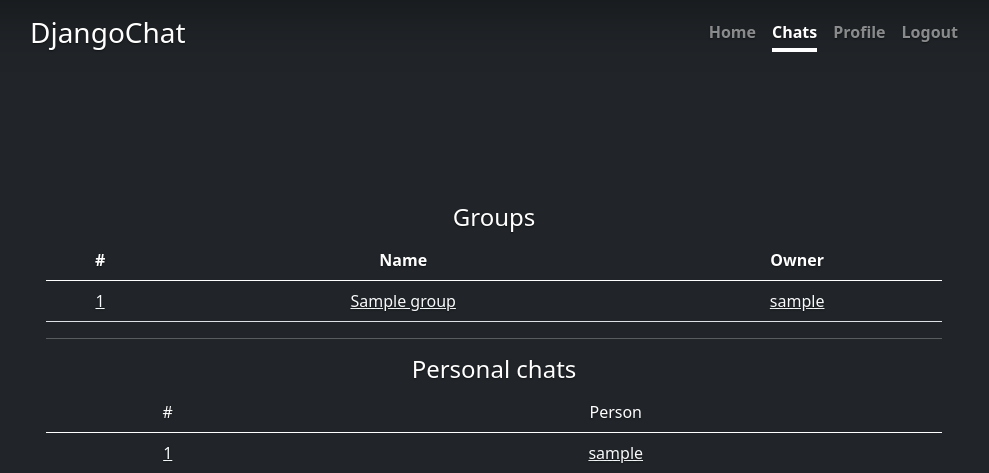
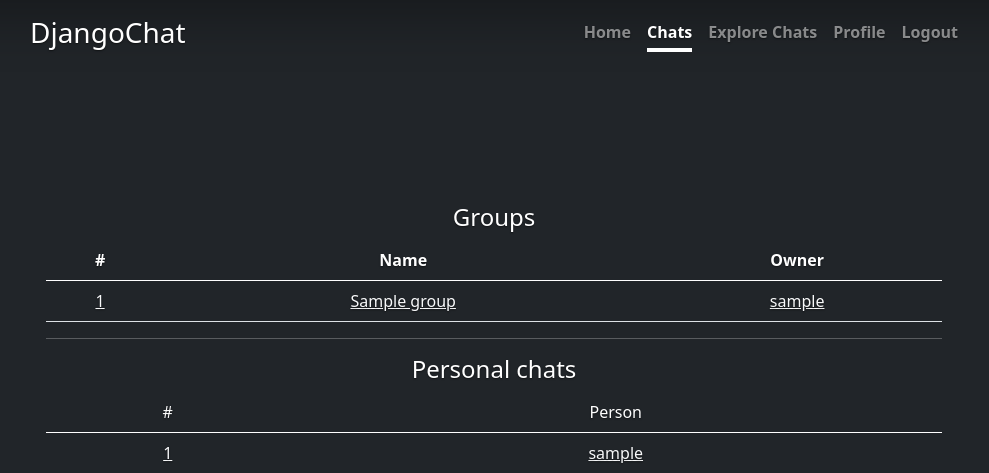
Before and after one commit to Chenger1/DjangoChatMessenger, a Django app: page /groups/ in a window 1280 px wide. Shown: the top 473 px of the page, without its empty margins (146-1135 px from the left). Run offline with Django 3.2, Linux system fonts and the light colour scheme; a user stored in the database is signed in; tables that the repository leaves empty hold one stand-in row (values such as "Sample post"); parts of the project's set-up code (start-up, migrations or seed data) failed here and were passed over; some libraries are stand-ins or nearby versions.

Commit message:
Add list of all chats

```diff
--- a/chat/chat_app/templates/chats/groups.html
+++ b/chat/chat_app/templates/chats/groups.html
@@ -32,6 +32,7 @@
         {% endfor %}
     </tbody>
 </table>
+{% if chats %}
 <hr>
 <h4>Personal chats</h4>
 <table class="table" style="color: white;">
@@ -56,6 +57,7 @@
         {% endfor %}
     </tbody>
 </table>
+{% endif %}
 <hr>
 <form method="post" action="{% url 'chat_app:create_group_view' %}">
     {% csrf_token %}
--- a/chat/chat_app/templates/index.html
+++ b/chat/chat_app/templates/index.html
@@ -42,6 +42,8 @@
                    href="{% url 'chat_app:main_page_view' %}">Home</a>
                 <a class="nav-link {% if 'groups/' in request.path %}active{% endif %}"
                    href="{% url 'chat_app:list_group_view' %}">Chats</a>
+                <a class="nav-link {% if 'groups-all/explore/' in request.path %}active{% endif %}"
+                   href="{% url 'chat_app:list_all_chats_view' %}">Explore Chats</a>
                 {% if request.user.is_authenticated %}
                 <a class="nav-link" href="{% url 'chat_app:user_profile_view' request.user.pk %}">Profile</a>
                 <a class="nav-link" href="{% url 'chat_app:logout_view' %}">Logout</a>
--- a/chat/chat_app/urls.py
+++ b/chat/chat_app/urls.py
@@ -18,6 +18,7 @@ urlpatterns = [
 
     # CHATS
     path('groups/', chat_views.ListChatsView.as_view(), name='list_group_view'),
+    path('groups-all/explore/', chat_views.ListAllChatsView.as_view(), name='list_all_chats_view'),
     path('groups/create/', chat_views.CreateNewChat.as_view(), name='create_group_view'),
     path('group/<int:pk>/', chat_views.ChatDetail.as_view(), name='group_detail_view'),
 
--- a/chat/chat_app/views/chat_views.py
+++ b/chat/chat_app/views/chat_views.py
@@ -7,11 +7,17 @@ from ..forms import chat
 from ..permissions import LoginRequired
 
 
+class ListAllChatsView(ListView):
+    template_name = 'chats/groups.html'
+    model = Group
+    context_object_name = 'instances'
+
+
 class ListChatsView(View):
     template_name = 'chats/groups.html'
 
     def get(self, request):
-        groups = Group.objects.filter(users=request.user)
+        groups = Group.objects.filter(Q(owner=request.user) | Q(users=request.user)).distinct()
         personal_chats = PersonalChat.objects.filter(Q(sender=request.user) | Q(receiver=request.user))
 
         return render(request, self.template_name, context={'instances': groups,
```
